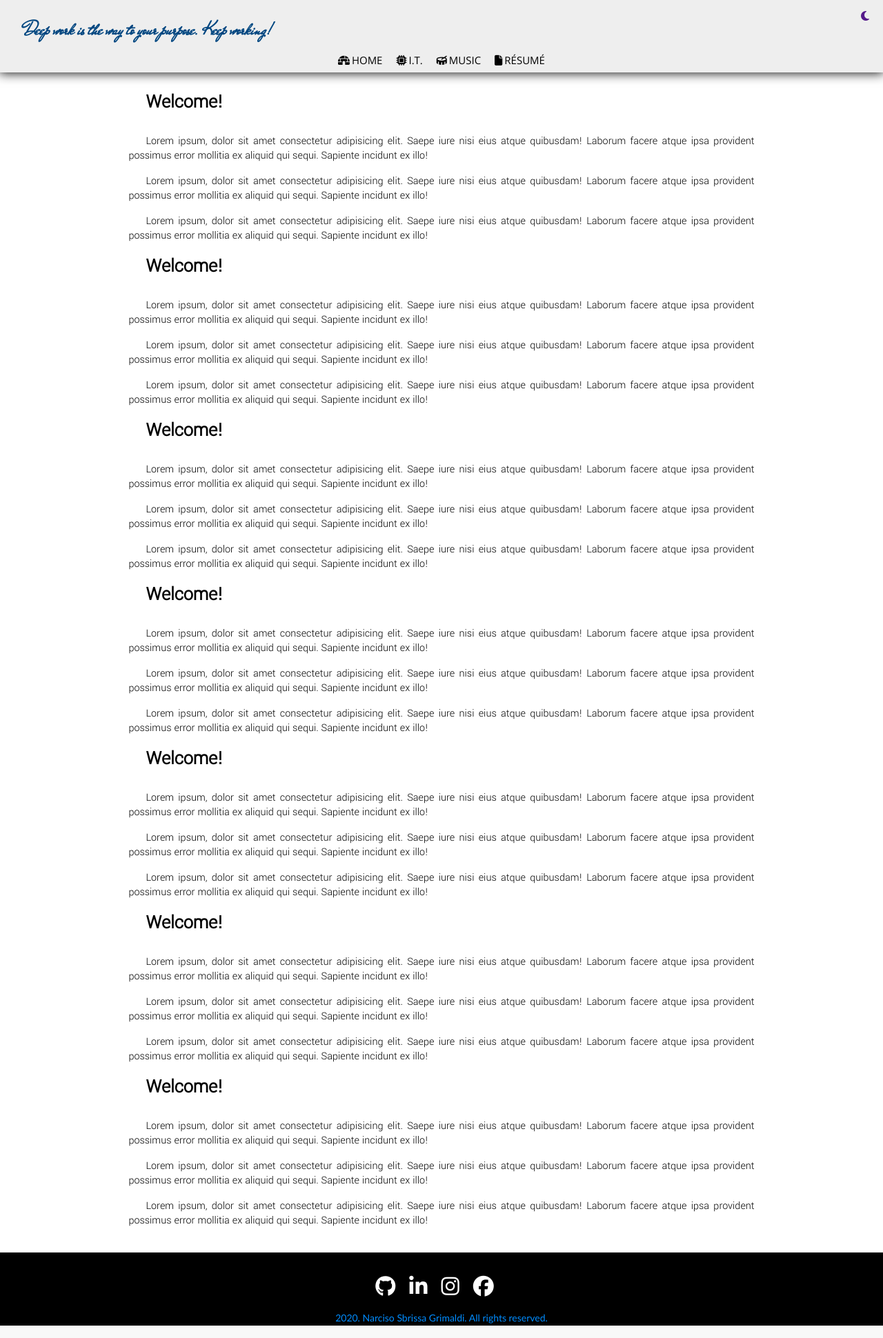
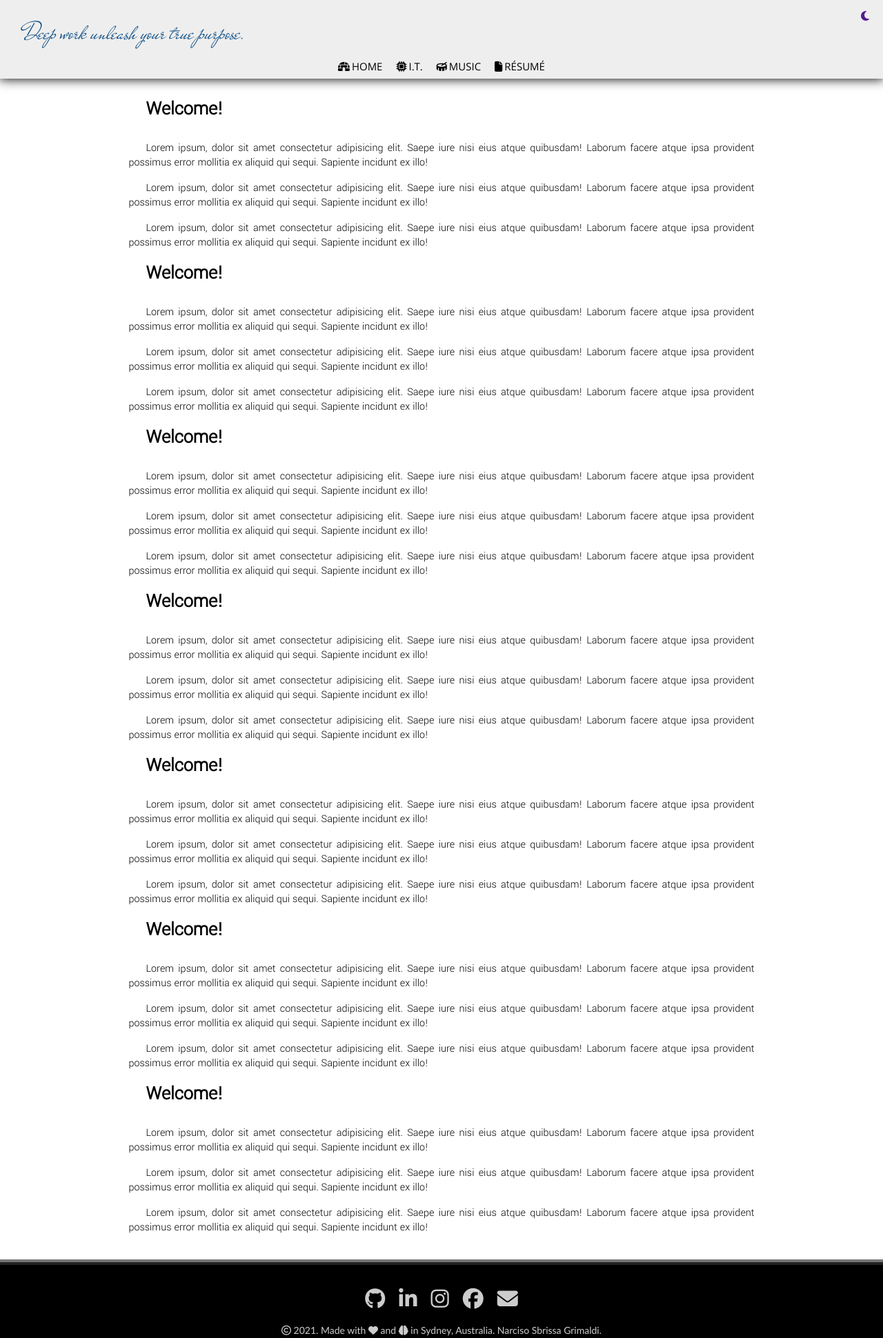
Before and after one commit to gdinarciso/gdinarciso.github.io, a PHP site: page / in a window 1280 px wide. Shown: the whole page at 69% size. Run offline with PHP 8.4, Linux system fonts and the light colour scheme; some libraries are stand-ins or nearby versions; some web fonts are replaced.

Commit message:
23/07 Night update

```diff
--- a/css/default.css
+++ b/css/default.css
@@ -100,6 +100,7 @@ header #darkBtn:hover {
 }
 
 header .phrase {
+  font-size: 35px;
   font-family: 'MrDeHaviland', monospace;
   margin: 0 0 15px 0;
 
@@ -150,7 +151,7 @@ header nav .borderAni:hover:after {
 
 article {
   display: grid;
-  padding: 130px 20px 20px 20px;
+  padding: 140px 20px 20px 20px;
   font-family: 'Yantramanav', sans-serif;
 }
 
@@ -164,12 +165,15 @@ footer {
   flex-direction: column;
   align-items: center;
   padding: 30px 0 3px 0;
-  /* border-top: solid 1px; */
-  font-family: Calibri;
+  border-top: ridge 8px;
+  font-family: 'Trebuchet MS', sans-serif;
 
-  color: rgb(0, 140, 255);
+  color: #ccc;
+  border-top-color: #777;
+  /* border-top-color: rgb(163, 65, 255); */
   background-color: #000;
-  /* border-top-color: #aaa; */
+  /* background-image: linear-gradient(45deg, #3d2812 0%,#462215 25%,#251844 50%,#1f2d53 75%,#143442 100%); */
+  /* background-image: linear-gradient(45deg, #f09433 0%,#e6683c 25%,#5d27dc 50%,#2350cc 75%,#1888bc 100%); */
 }
 
 footer ul {
@@ -182,15 +186,18 @@ footer ul {
 footer .icon {
   font-size: 30px;
   margin: 0 10px;
-  color: #fff;
+  color: #ccc;
 }
 
-footer .fa-github:hover {color: #aaa;}
+footer .fa-github:hover {color: #fff;}
 footer .fa-linkedin-in:hover {color: #0077B5;}
-footer .fa-instagram:hover {color: #f09433;}
-/* footer .fa-instagram:hover {color: linear-gradient(45deg, #f09433 0%,#e6683c 25%,#dc2743 50%,#cc2366 75%,#bc1888 100%);} */
+footer .fa-instagram:hover {
+  background: radial-gradient(circle farthest-corner at 35% 90%, #fec564, transparent 50%), radial-gradient(circle farthest-corner at 0 140%, #fec564, transparent 50%), radial-gradient(ellipse farthest-corner at 0 -25%, #5258cf, transparent 50%), radial-gradient(ellipse farthest-corner at 20% -50%, #5258cf, transparent 50%), radial-gradient(ellipse farthest-corner at 100% 0, #893dc2, transparent 50%), radial-gradient(ellipse farthest-corner at 60% -20%, #893dc2, transparent 50%), radial-gradient(ellipse farthest-corner at 100% 100%, #d9317a, transparent), linear-gradient(#6559ca, #bc318f 30%, #e33f5f 50%, #f77638 70%, #fec66d 100%);
+  background-clip: text;
+  color: transparent;
+}
 footer .fa-facebook:hover {color: #3A5795;}
-footer .fa-email:hover {color: white;}
+footer .fa-envelope:hover {color: blueviolet;}
 
 footer .rights {
   margin: 0;
--- a/html/footer.html
+++ b/html/footer.html
@@ -4,9 +4,9 @@
 <ul>
     <li><a href="" class="icon"><i class="fab fa-github"></i></a></li>
     <li><a href="" class="icon"><i class="fab fa-linkedin-in"></i></a></li>
-    <li><a href="" class="icon"><i class="fab fa-instagram"></i></a></li>
+    <li class="instagram"><a href="" class="icon"><i class="fab fa-instagram"></i></a></li>
     <li><a href="" class="icon"><i class="fab fa-facebook"></i></a></li>
-    <li><a href="" class="icon"><i class="fab fa-email"></i></a></li>
+    <li><a href="" class="icon"><i class="fas fa-envelope"></i></a></li>
 </ul>
 
-<p class="rights">2020. Narciso Sbrissa Grimaldi. All rights reserved.</p>
+<p class="rights"><i class="far fa-copyright"></i> 2021. Made with <i class="fa fa-heart" title="LOVE"></i> and <i class="fa fa-brain" title="DEEP WORK"></i> in Sydney, Australia. Narciso Sbrissa Grimaldi.</p>
--- a/html/header.html
+++ b/html/header.html
@@ -1,7 +1,8 @@
 <a id="moonSun" href="" onclick="darkSwitch()" title='Swicth to dark mode'><i id="moonSunIcon" class="fas fa-moon"></i></a>
 <!-- <button  onclick="darkSwitch()" title='Swicth to dark mode'></button> -->
 
-<h1 class="item phrase">Deep work is the way to your purpose. Keep working!</h1>
+<p class="item phrase">Deep work unleash your true purpose.</p>
+<!-- <p class="item phrase">Deep work is the way to your purpose. Keep working!</p> -->
 
 <nav class="item nav">
   <div class="borderAni"><a onclick="includeDoc()" href="/index.html"><i class="fas fa-igloo"></i>HOME</a></div>
```
Also changed, not shown: css/dark.css (+13 -66 lines).
